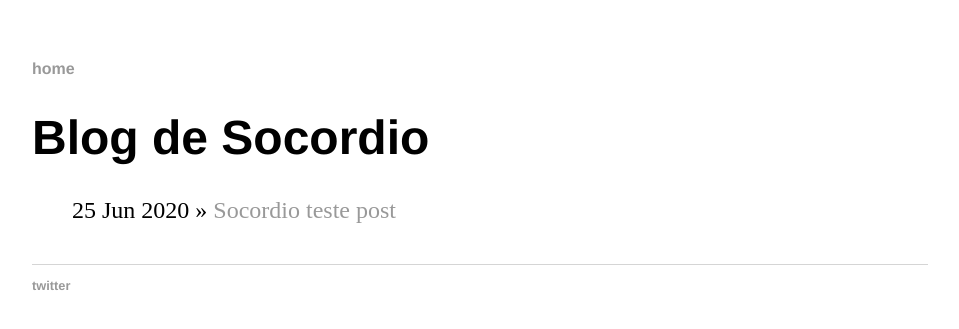
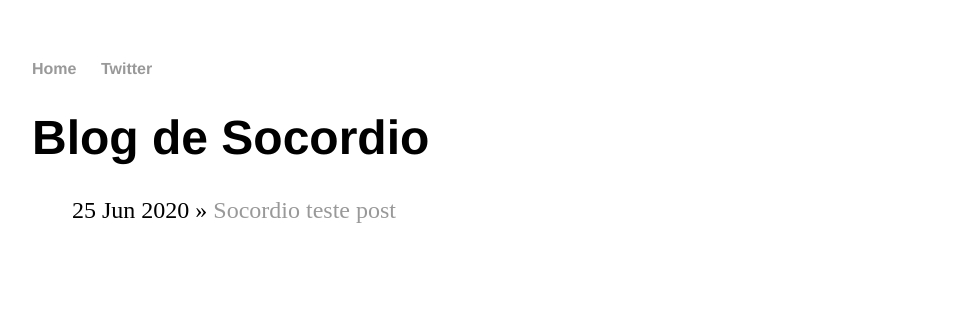
Before and after one commit to fpresc/fpresc.github.io, a Jekyll site: the page built from index.html, in a window 1280 px wide. Shown: the top 329 px of the page, without its empty margins (160-1119 px from the left). Built offline with Jekyll 4.4.1, drawn with Linux system fonts in a browser that asks for light colours; part of the change alters nothing that is shown.

Commit message:
Update default.html

```diff
--- a/_layouts/default.html
+++ b/_layouts/default.html
@@ -8,7 +8,8 @@
 		<body>
 			<nav>
 	    		<ul>
-	        		<li><a href="/">home</a></li>
+	        		<li><a href="/">Home</a></li>
+				<li><a href="#">Twitter</a></li>
 	    		</ul>
 			</nav>
 
@@ -17,10 +18,5 @@
 			{{ content }}
 
 			</div>
-			<footer>
-    		<ul>
-        		<li><a href="#">twitter</a></li>
-			</ul>
-		</footer>
 		</body>
 	</html>
```
